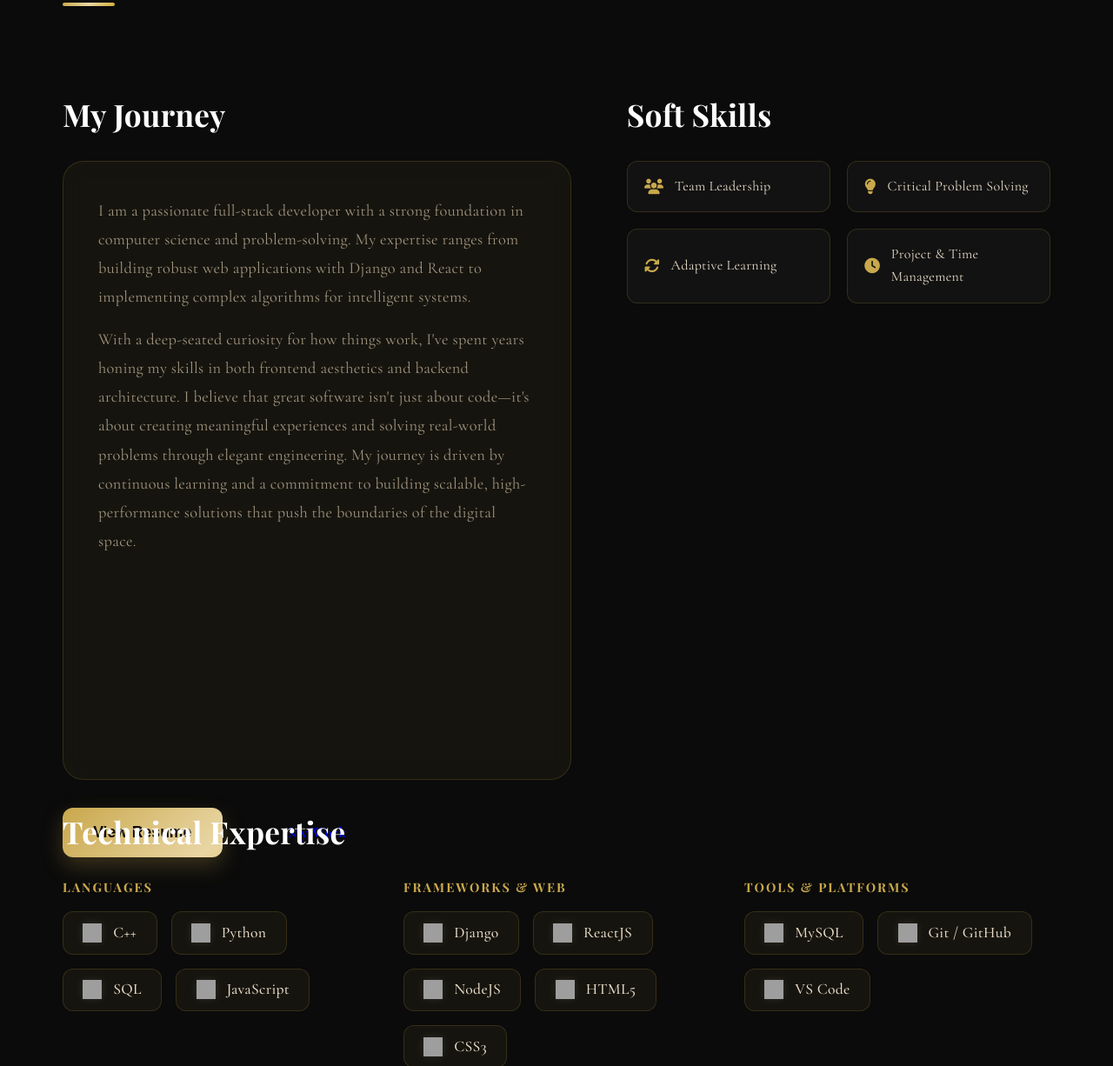
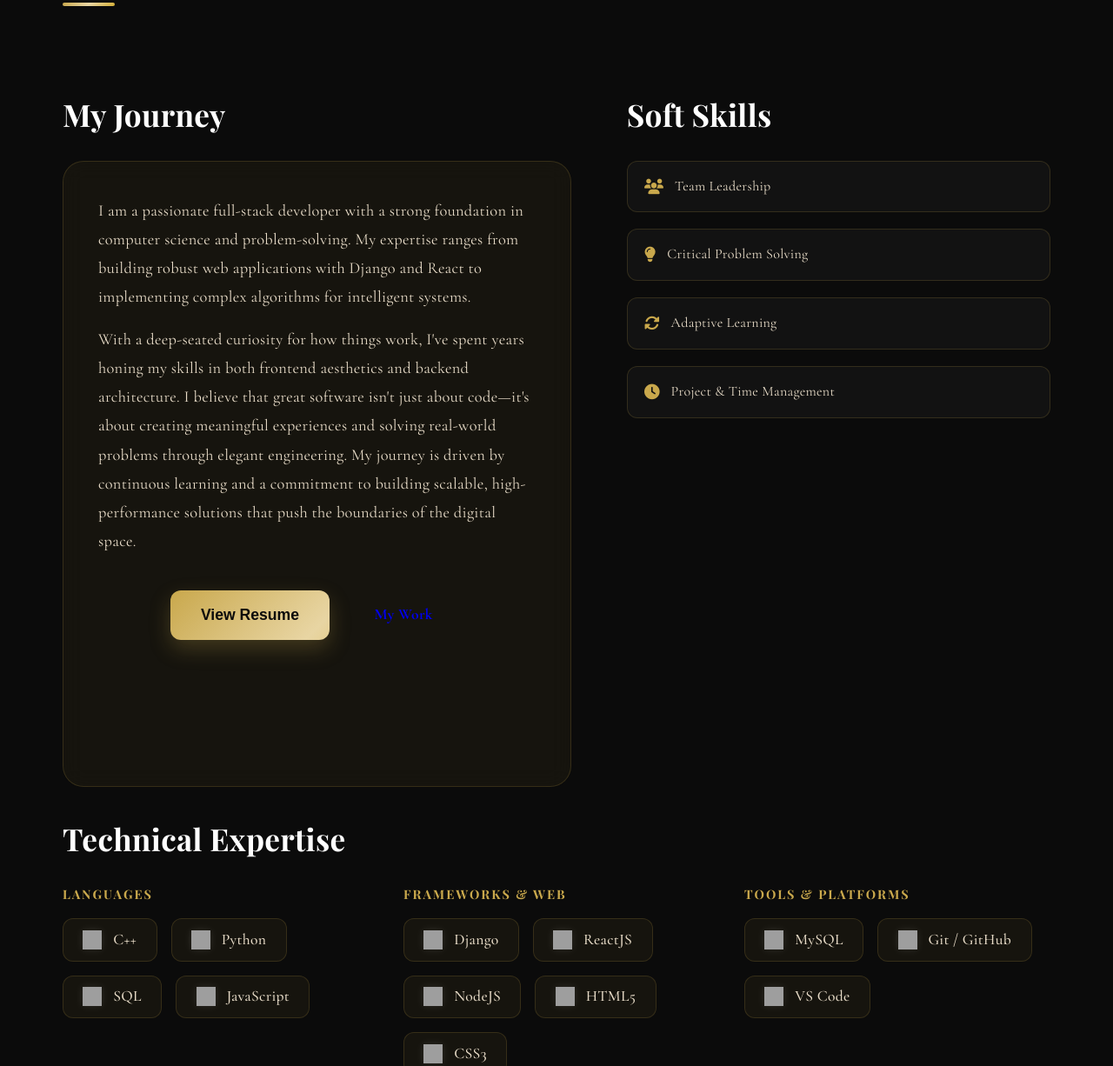
Before and after one commit to radhakrishna52/Portfolio, a Django app: page / in a window 1280 px wide. Shown: the part 1033-2259 px from the top of the page at 87% size. Run offline with Django 5.2, Linux system fonts and the light colour scheme; grey boxes are pictures that could not be loaded.

Commit message:
Refine About section: move buttons inside glass card and brighten bio text

```diff
--- a/static/css/styles.css
+++ b/static/css/styles.css
@@ -388,13 +388,13 @@ h4,
 
 .about-card-mini p {
     font-size: 1.15rem;
-    color: var(--text-muted);
+    color: var(--text-main);
     line-height: 1.8;
 }
 
 .soft-skills-container {
-    display: grid;
-    grid-template-columns: repeat(auto-fit, minmax(200px, 1fr));
+    display: flex;
+    flex-direction: column;
     gap: 1.2rem;
 }
 
--- a/templates/base.html
+++ b/templates/base.html
@@ -6,7 +6,7 @@
     <meta name="viewport" content="width=device-width, initial-scale=1.0">
     <title>{% block title %}Portfolio{% endblock %}</title>
     {% load static %}
-    <link rel="stylesheet" href="{% static 'css/styles.css' %}?v=8">
+    <link rel="stylesheet" href="{% static 'css/styles.css' %}?v=9">
     <link rel="preconnect" href="https://fonts.googleapis.com">
     <link rel="preconnect" href="https://fonts.gstatic.com" crossorigin>
     <link
--- a/templates/index.html
+++ b/templates/index.html
@@ -30,11 +30,11 @@
                     <div class="glass-card about-card-mini">
                         <p>I am a passionate full-stack developer with a strong foundation in computer science and problem-solving. My expertise ranges from building robust web applications with Django and React to implementing complex algorithms for intelligent systems.</p>
                         <p style="margin-top: 1rem;">With a deep-seated curiosity for how things work, I've spent years honing my skills in both frontend aesthetics and backend architecture. I believe that great software isn't just about code—it's about creating meaningful experiences and solving real-world problems through elegant engineering. My journey is driven by continuous learning and a commitment to building scalable, high-performance solutions that push the boundaries of the digital space.</p>
-                    </div>
 
-                    <div class="cta-buttons" style="margin-top: 2rem;">
-                        <button id="viewResumeBtn" class="btn btn-primary">View Resume</button>
-                        <a href="#projects" class="btn btn-outline" style="margin-left: 1rem;">My Work</a>
+                        <div class="cta-buttons" style="margin-top: 2.5rem; display: flex; gap: 1rem; justify-content: center;">
+                            <button id="viewResumeBtn" class="btn btn-primary">View Resume</button>
+                            <a href="#projects" class="btn btn-outline">My Work</a>
+                        </div>
                     </div>
                 </div>
 
```
